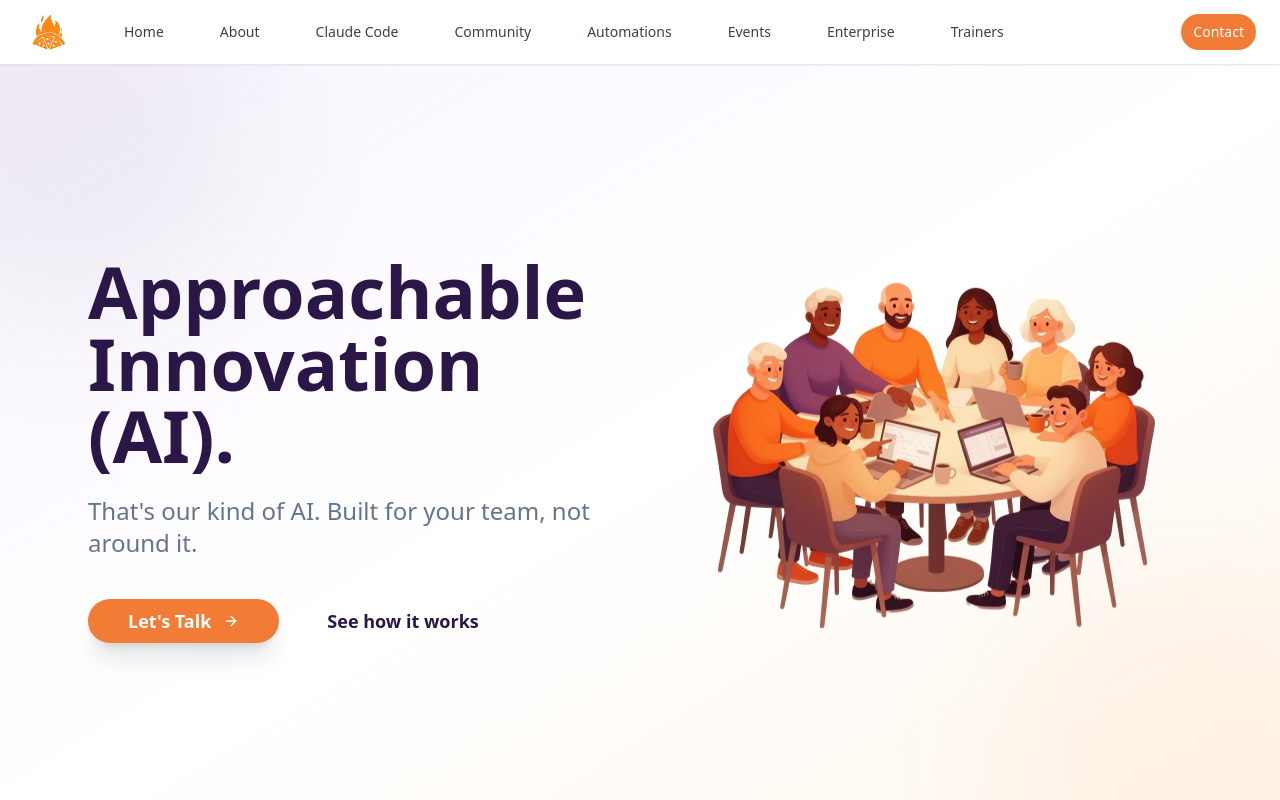
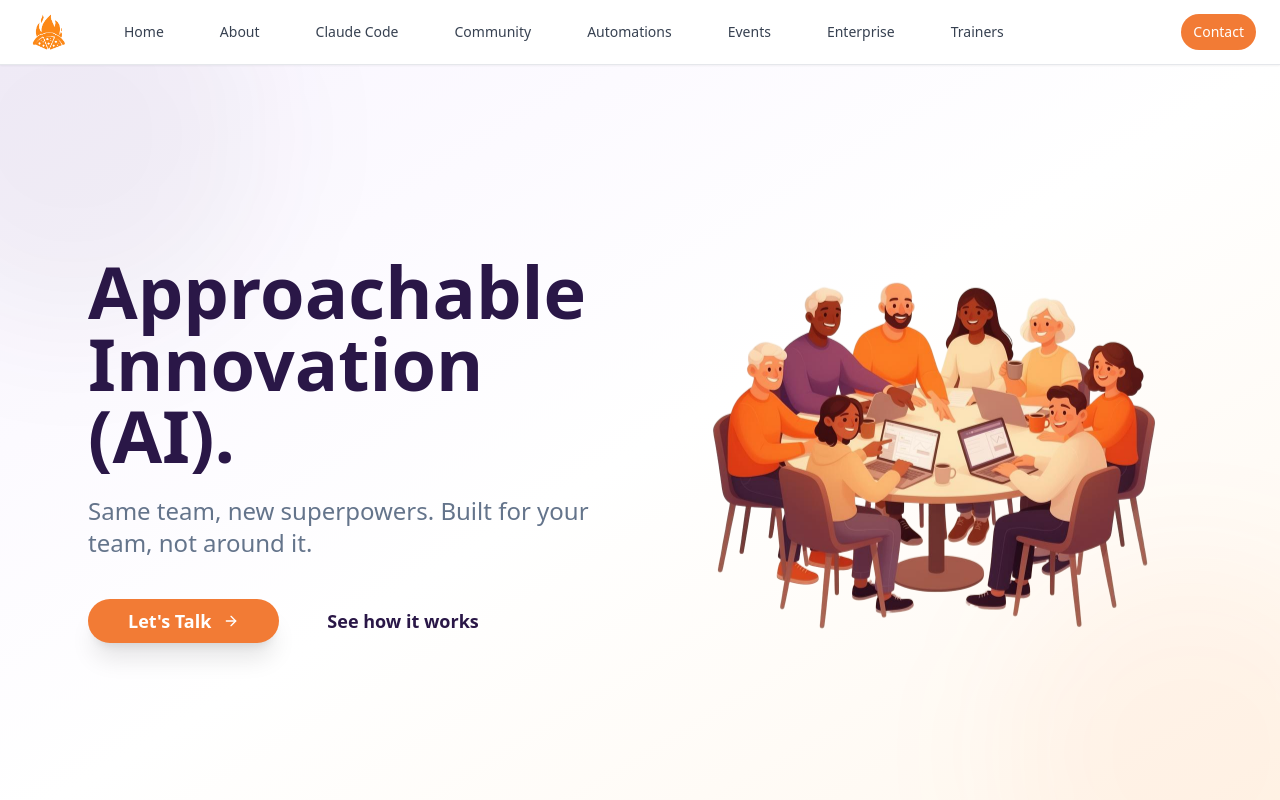
Before and after one commit to KK-purposely/launch-by-lunch-lane, a React (Vite) app: page / in a window 1280 px wide. Shown: the top 800 px of the page. Built offline with nearby package versions, Linux system fonts and the light colour scheme.

Commit message:
Changes
Co-authored-by: KK-purposely <177762260+KK-purposely@users.noreply.github.com>

```diff
--- a/src/pages/Index.tsx
+++ b/src/pages/Index.tsx
@@ -110,7 +110,7 @@ const Index = () => {
                   animate={{ opacity: 1, y: 0 }}
                   transition={{ duration: 0.7, delay: 0.2, ease: "easeOut" }}
                 >
-                  That's our kind of AI. Built for your team, not around it.
+                  Same team, new superpowers. Built for your team, not around it.
                 </motion.p>
                 <motion.div
                   className="flex flex-col sm:flex-row items-start gap-4"
```
